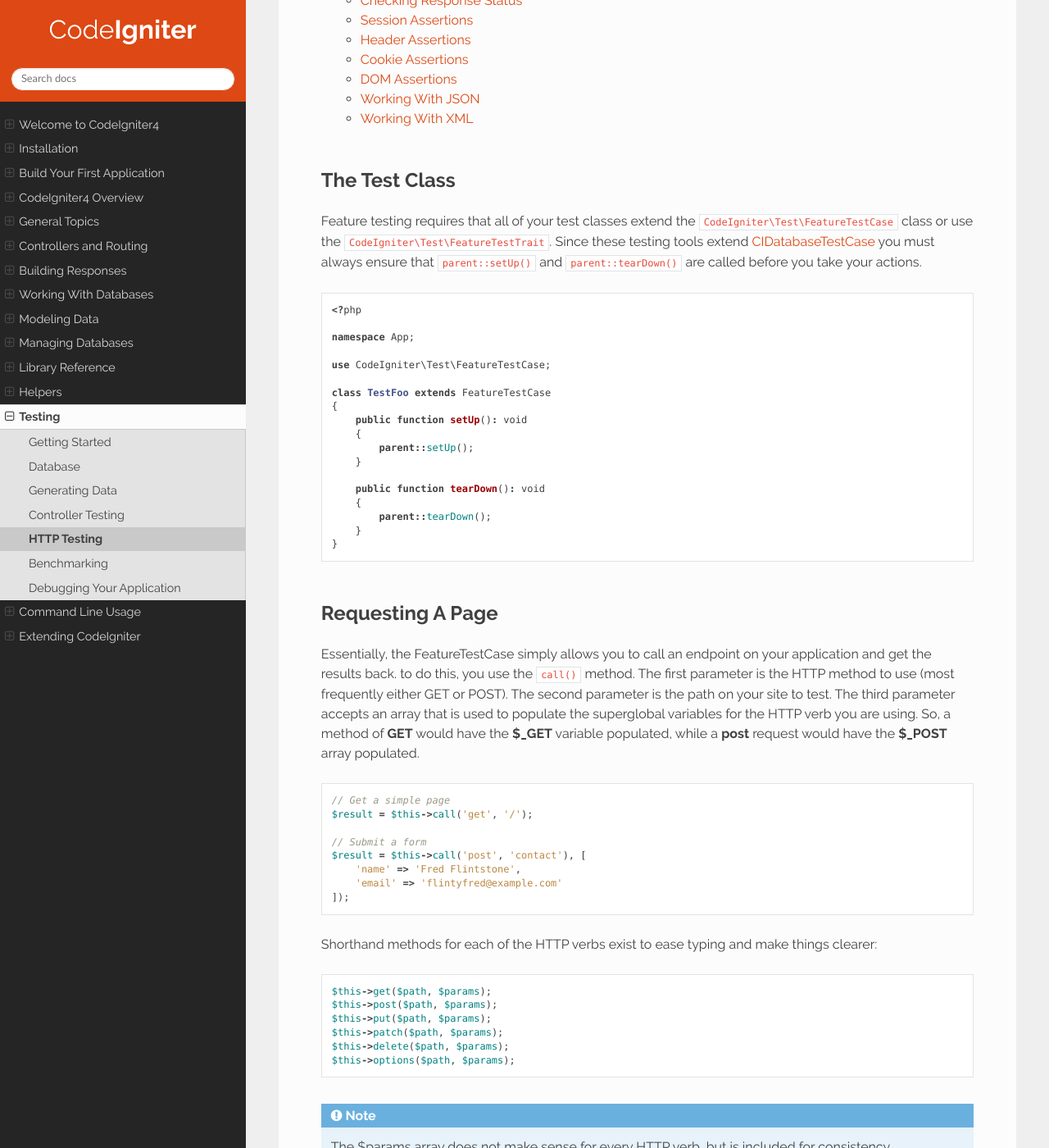
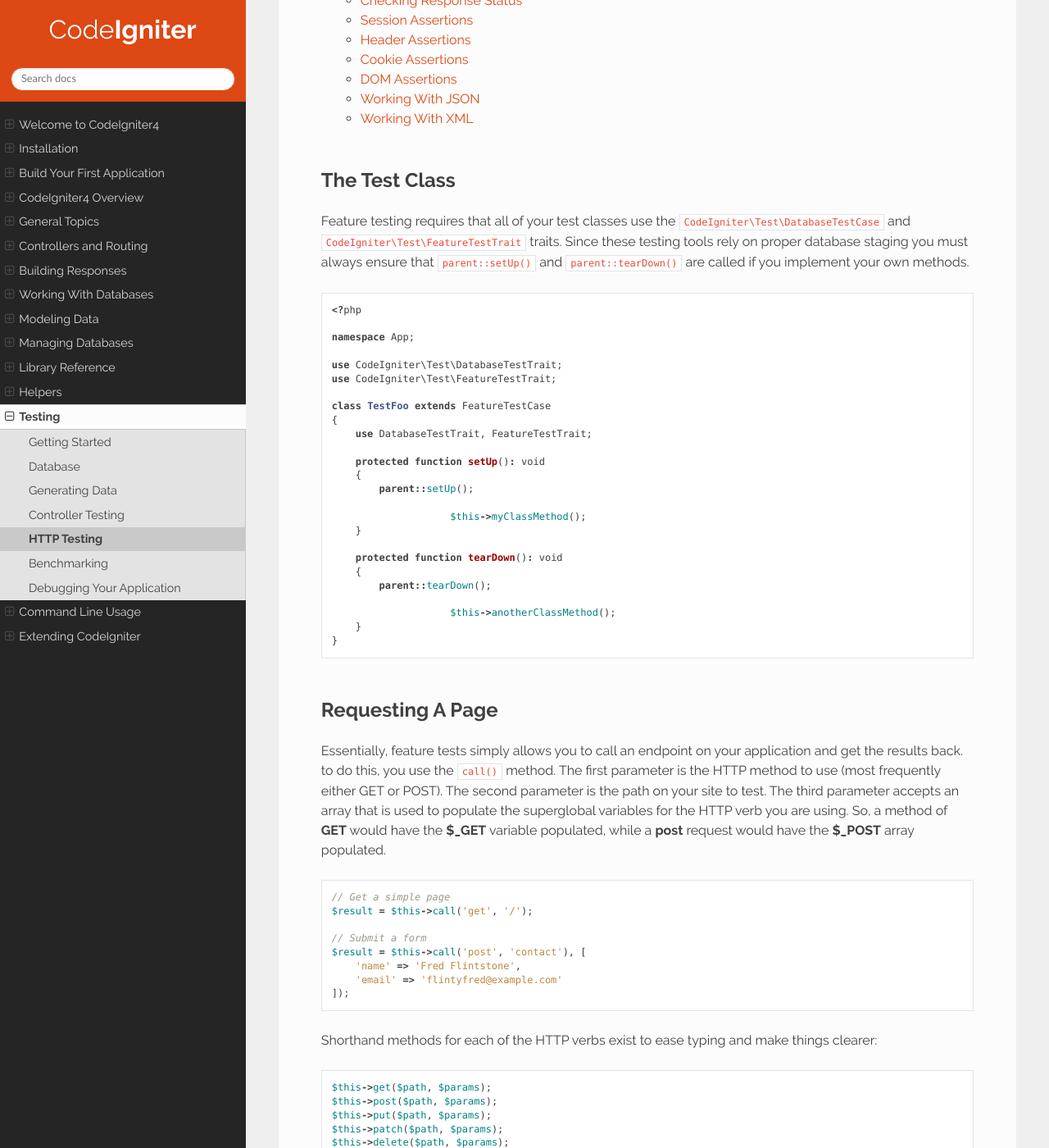
Before and after one commit to NEKOGET/ci4_user_guide_src, a Sphinx documentation site: the page built from source/testing/feature.rst, in a window 1280 px wide and 1400 px high, scrolled down 503 px. Shown: the whole window at 82% size. Built offline with Sphinx 7.4.7 and the Read the Docs theme 2.0.0, drawn with Linux system fonts in a browser that asks for light colours.

Commit message:
Deprecate FeatureTestCase

```diff
--- a/source/changelogs/v4.1.2.rst
+++ b/source/changelogs/v4.1.2.rst
@@ -30,6 +30,7 @@ Deprecations:
 - Deprecated cookie-related properties of ``Session`` in order to use the ``Cookie`` class.
 - Deprecated ``Security::isExpired()`` to use the ``Cookie``'s internal expires status.
 - Deprecated ``CIDatabaseTestCase`` to use the ``DatabaseTestTrait`` instead.
+- Deprecated ``FeatureTestCase`` to use the ``FeatureTestTrait`` instead.
 
 Bugs Fixed:
 
--- a/source/testing/feature.rst
+++ b/source/testing/feature.rst
@@ -14,35 +14,42 @@ and more.
 The Test Class
 ==============
 
-Feature testing requires that all of your test classes extend the ``CodeIgniter\Test\FeatureTestCase``
-class or use the ``CodeIgniter\Test\FeatureTestTrait``. Since these testing tools extend
-`CIDatabaseTestCase <database.html>`_ you must always ensure that ``parent::setUp()`` and ``parent::tearDown()``
-are called before you take your actions.
+Feature testing requires that all of your test classes use the ``CodeIgniter\Test\DatabaseTestCase``
+and ``CodeIgniter\Test\FeatureTestTrait`` traits. Since these testing tools rely on proper database
+staging you must always ensure that ``parent::setUp()`` and ``parent::tearDown()``
+are called if you implement your own methods.
 ::
 
     <?php
 
     namespace App;
 
-    use CodeIgniter\Test\FeatureTestCase;
+    use CodeIgniter\Test\DatabaseTestTrait;
+    use CodeIgniter\Test\FeatureTestTrait;
 
     class TestFoo extends FeatureTestCase
     {
-        public function setUp(): void
+    	use DatabaseTestTrait, FeatureTestTrait;
+
+        protected function setUp(): void
         {
             parent::setUp();
+
+			$this->myClassMethod();
         }
 
-        public function tearDown(): void
+        protected function tearDown(): void
         {
             parent::tearDown();
+
+			$this->anotherClassMethod();
         }
     }
 
 Requesting A Page
 =================
 
-Essentially, the FeatureTestCase simply allows you to call an endpoint on your application and get the results back.
+Essentially, feature tests simply allows you to call an endpoint on your application and get the results back.
 to do this, you use the ``call()`` method. The first parameter is the HTTP method to use (most frequently either GET or POST).
 The second parameter is the path on your site to test. The third parameter accepts an array that is used to populate the
 superglobal variables for the HTTP verb you are using. So, a method of **GET** would have the **$_GET** variable
```
